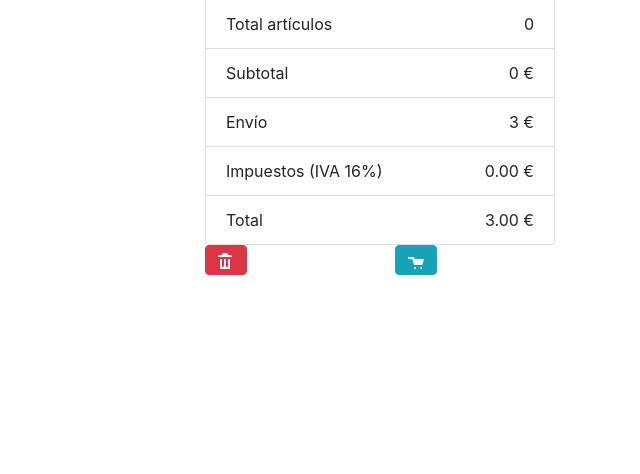
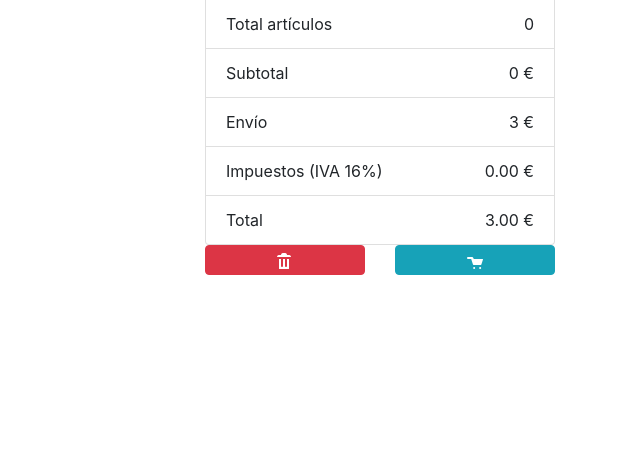
Before and after one commit to ipradasgomez/melonshop, a PHP site: page /cart.php in a window 1280 px wide. Shown: the part 250-724 px from the top of the page, without its empty margins (640-1280 px from the left). Run offline with PHP 8.4, Linux system fonts and the light colour scheme; style sheets or scripts are compiled from the project's sources.

Commit message:
botones del resumen de compra

```diff
--- a/web/templates/cart.tpl
+++ b/web/templates/cart.tpl
@@ -63,11 +63,11 @@ usuarioConectado=$usuarioConectado}
     <!-- Botones -->
     <div class="row">
       <form action="#" method="POST" class="col-6">
-        <button type="submit" name="vaciar" class="btn btn-danger" data-toggle="tooltip"
+        <button type="submit" name="vaciar" class="btn btn-danger col-12" data-toggle="tooltip"
         data-placement="top" title="Vaciar carrito"><span class="oi oi-trash"></span></button>
       </form>
       <form action="#" method="POST" class="col-6">
-        <button type="submit" name="finalizar" class="btn btn-info" data-toggle="tooltip"
+        <button type="submit" name="finalizar" class="btn btn-info col-12" data-toggle="tooltip"
         data-placement="top" title="Finalizar Compra"><span class="oi oi-cart"></span></button>
       </form>
     </div>
```
